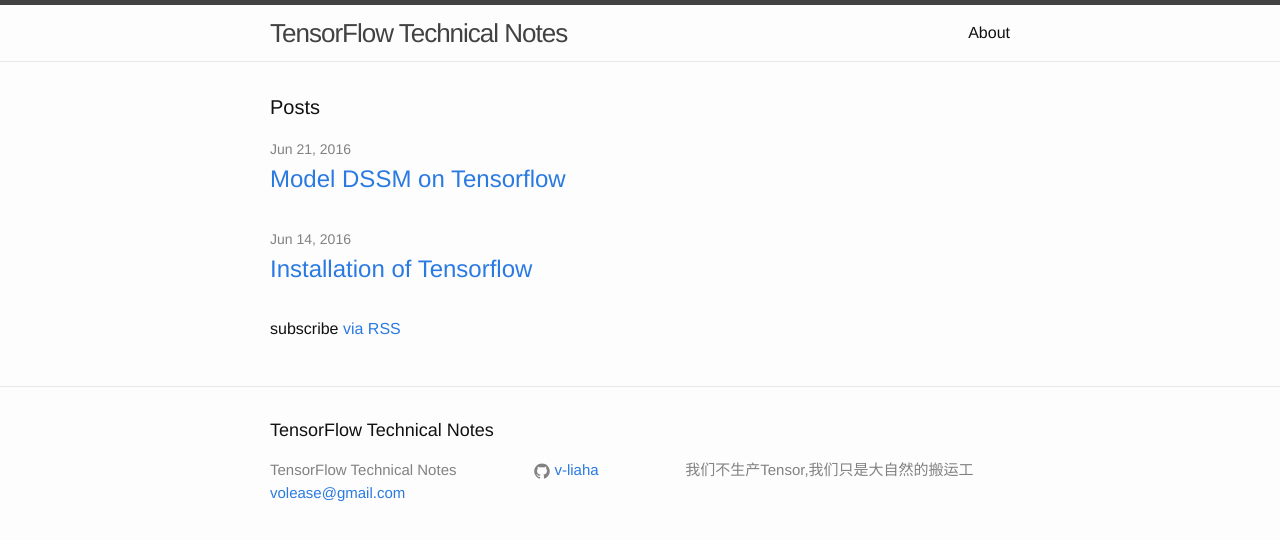
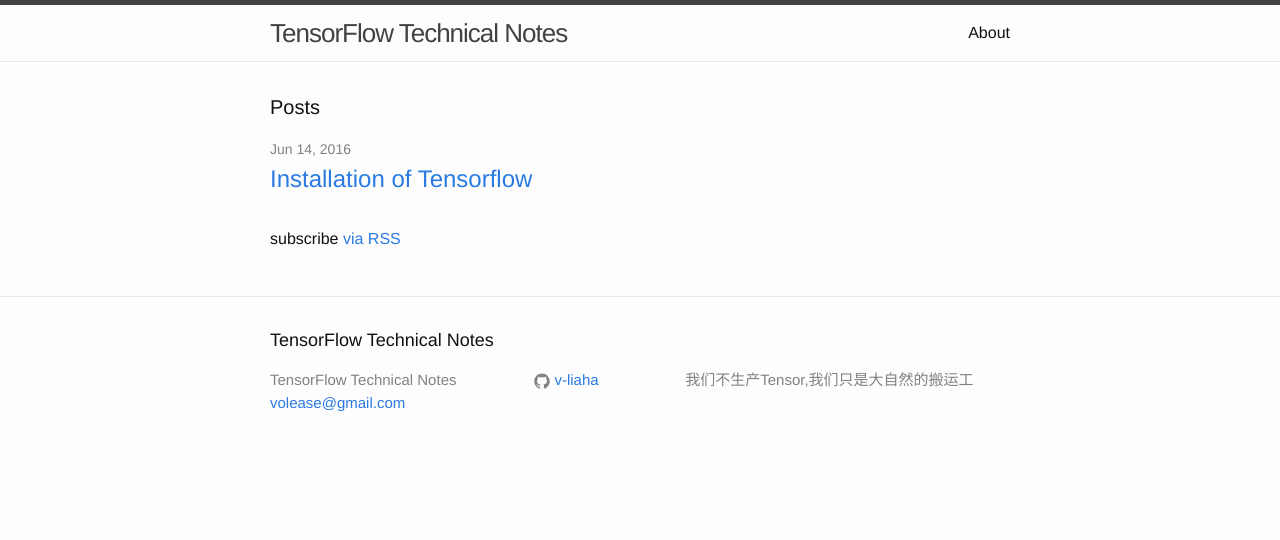
Before and after one commit to fwd4/fwd4.github.io, a Jekyll site: the page built from index.html, in a window 1280 px wide. Shown: the top 540 px of the page. Built offline with Jekyll 4.4.1, drawn with Linux system fonts in a browser that asks for light colours; Markdown is read by kramdown in place of the engine named in the settings.

Commit message:
Update and rename _posts/2016-06-21-implementing-a-first-tensorflow-model.markdown to _posts2016-06-21-dssm-on-tensorflow.markdown

```diff
--- a/_posts/2016-06-21-implementing-a-first-tensorflow-model.markdown
+++ b/_posts2016-06-21-dssm-on-tensorflow.markdown
@@ -10,7 +10,7 @@ named **DSSM** (Deep Structured Semantic Models) for matching web search
 queries and url based documents. The paper describing the model is published on CIKM'13 and available [here](https://posenhuang.github.io/papers/cikm2013_DSSM_fullversion.pdf).
 
 ## DSSM model structure
-{% figure dssm png 'Illustration of the DSSM.' %}
+!(Illustration of the DSSM)[https://raw.githubusercontent.com/v-liaha/v-liaha.github.io/master/assets/dssm.png]
 
 ### Model Input
 The input of DSSM model are queries and documents mapped on so-called *n-gram* spaces instead of traditional word spaces. N-grams are defined as a sequence of n letters. A word, for example 'good', is firsted attached with hashtags on both sides to '#good#'. Then it is mapped into a list of 3-grams or trigrams: (*#go, goo, ood, od#*). As the number of characters are limited, the number of possible n-grams are limited as well, which is much smaller compared to number of words available. Typically as shown in Figure 1, the term vector with 500K words can be mapped to n-gram vectors sized only aroudn 30K.
@@ -152,4 +152,4 @@ That's it! The code structure is very clear and we don't even need to compose th
 
 We have worked some tricks to change the model a little bit, and one of the advantages of tensorflow is that it provides a visualization called tensorboard to visualize the network you created. I may provide more information on it, but now I'm just providing the visualization of our DSSM network structure:
 
-{% figure dssm-tensorboard png 'Tensorboard Visualization'%}
+!(Tensorboard Visualization)[https://raw.githubusercontent.com/v-liaha/v-liaha.github.io/master/assets/dssm-tensorboard.png]
```
